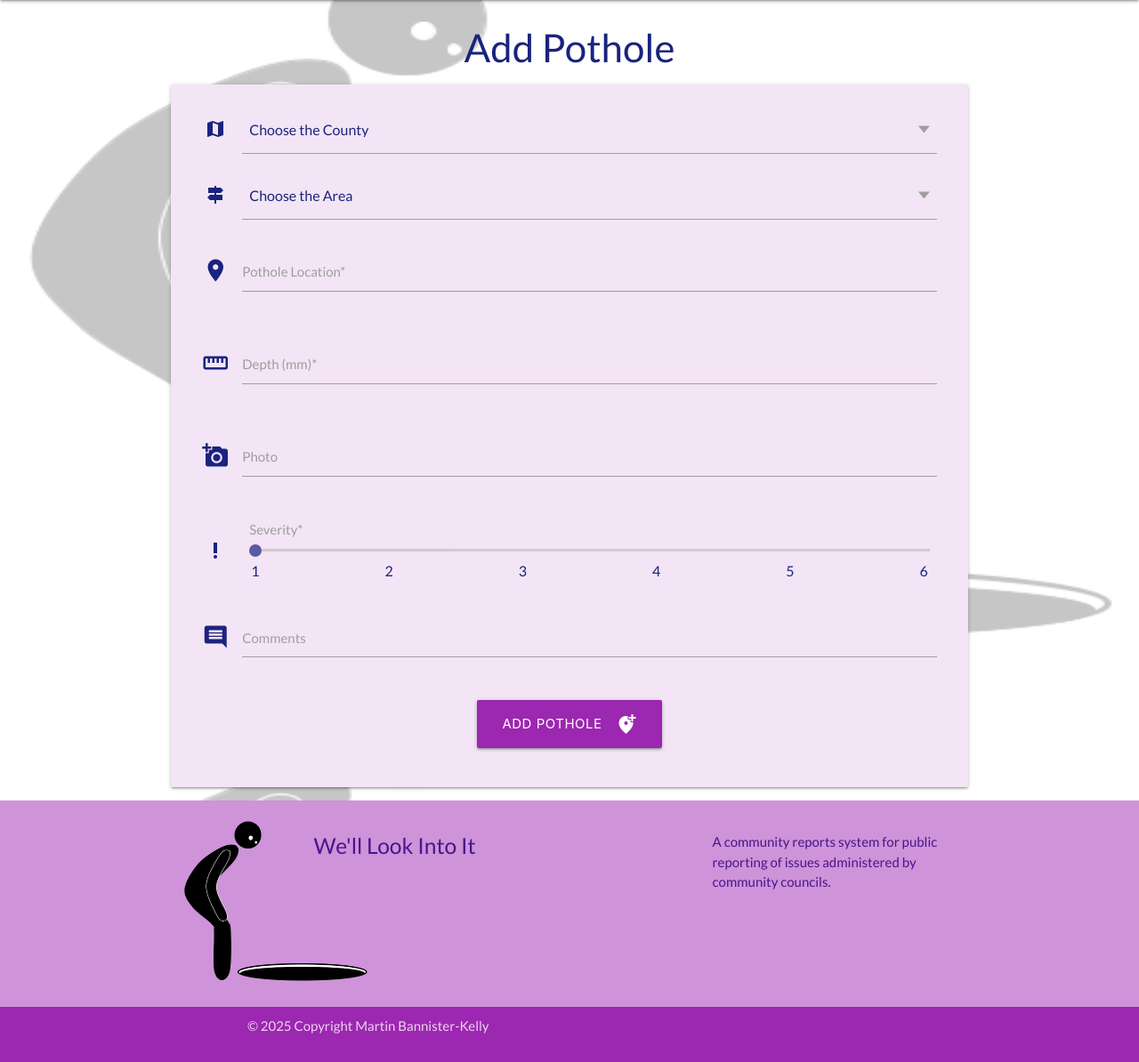
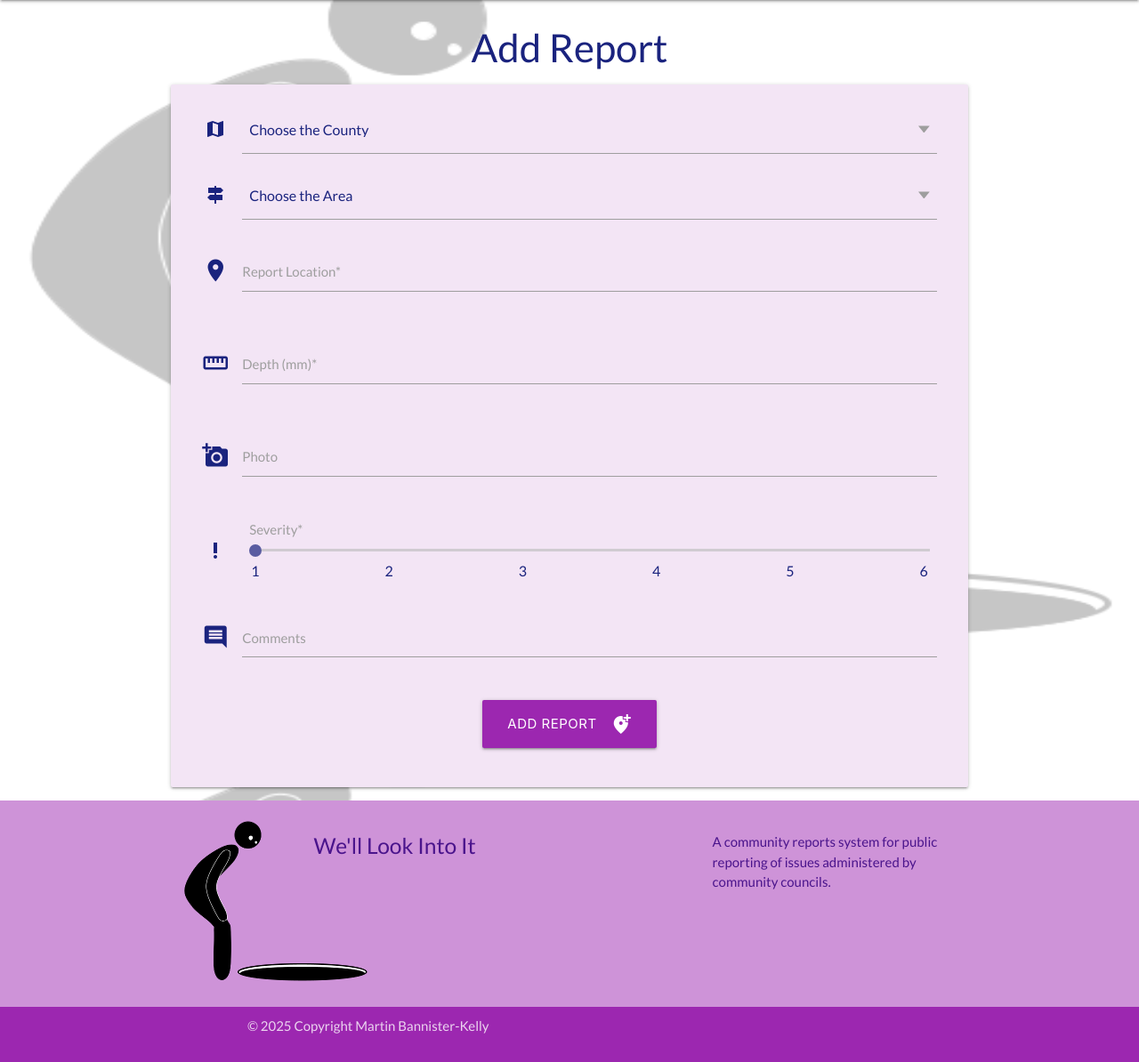
Before and after one commit to martinbannister/CI_MS3_We-ll_Look_Into_It, a Flask app: template templates/add_report.html in a window 1280 px wide. Shown: the part 64-1258 px from the top of the page at 89% size. Run offline with Flask 2, Linux system fonts and the light colour scheme; the template is opened without the code that fills it, so the values that code supplies are empty; parts of the project's set-up code (start-up, migrations or seed data) failed here and were passed over; some libraries are stand-ins or nearby versions.

Commit message:
FEAT(add_report.html): update references to pothole -> report

```diff
--- a/templates/add_report.html
+++ b/templates/add_report.html
@@ -1,10 +1,10 @@
 {% extends "base.html" %}
 
 {% block content %}
-    <h3 class="indigo-text text-darken-4 center-align">Add Pothole</h3>
+    <h3 class="indigo-text text-darken-4 center-align">Add Report</h3>
 
     <div class="row card-panel purple lighten-5">
-        <form class="col s12" method="POST" action="{{ url_for('add_pothole') }}">
+        <form class="col s12" method="POST" action="{{ url_for('add_report') }}">
 
             <!-- counties -->
             <div class="row">
@@ -38,12 +38,12 @@
                 </div>
             </div>
 
-            <!-- pothole location -->
+            <!-- report location -->
             <div class="row">
                 <div class="input-field col s12">
                     <i class="material-icons prefix indigo-text text-darken-4">place</i>
-                    <input id="pothole_location" name="pothole_location" type="text" class="validate" required>
-                    <label for="pothole_location">Pothole Location*</label>
+                    <input id="report_location" name="report_location" type="text" class="validate" required>
+                    <label for="report_location">Report Location*</label>
                 </div>
             </div>
 
@@ -100,7 +100,7 @@
             <div class="row">
                 <div class="col s12 center-align">
                     <button class="btn-large purple waves-effect waves-light" type="submit">
-                        Add Pothole<i class="material-icons right">add_location_alt</i>
+                        Add Report<i class="material-icons right">add_location_alt</i>
                     </button>
                 </div>
             </div>
```
